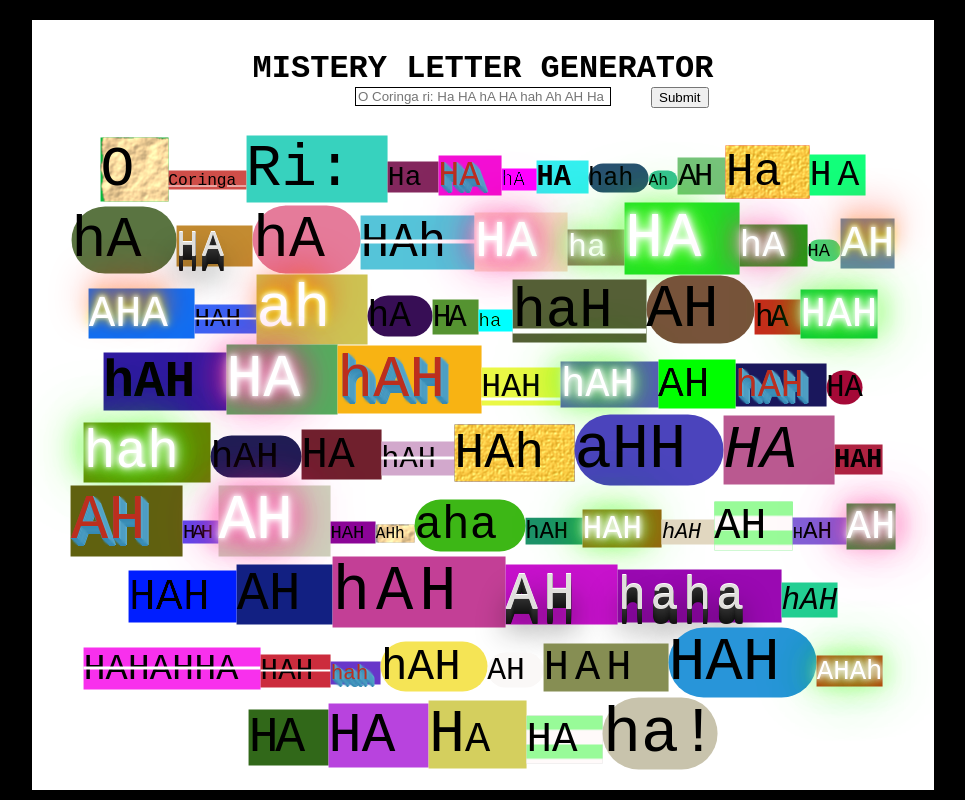
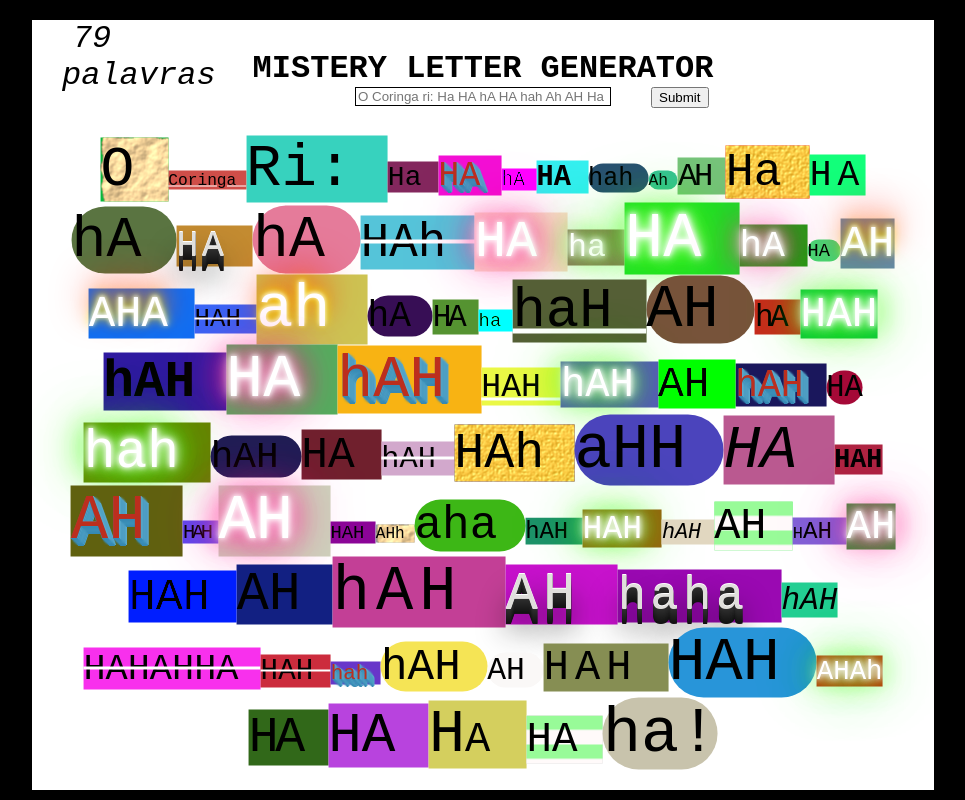
Before and after one commit to tryber/sd-01-week4-5-project-mystery-letter, a plain HTML site: page mateustalles/index.html in a window 1280 px wide. Shown: the whole page, without its empty margins (157-1122 px from the left). Drawn offline with Linux system fonts and the light colour scheme.

Commit message:
Implementado contador de palavras!

```diff
--- a/mateustalles/index.html
+++ b/mateustalles/index.html
@@ -14,6 +14,7 @@
                 HAH AH HAH AH hAH AHh aha hAH HAH hAH AH hAH AH HAH AH hAH AH haha hAH HAHAHHA HAH hah hAH AH HAH HAH AHAh HA HA Ha HA ha!" class="input-letter input-letter-size border-black"></input>
                 </div>
                 <input type="submit" class="btn-submit" />
+                <span class="word-counter"></span>
             <div class="container-result">
             </div>
             <div class="temp-div" id="temp-div"><br>
@@ -42,17 +43,12 @@
                     <option value="border-radius-3" class="dropdown border-radius-3">Border-radius 3</option>
                     <option value="saturate" class="dropdown saturate">Saturate</option>
                     <option value="rotate-upsidedown" class="dropdown rotate-upsidedown">Rotate</option>
-
                 </select><br><br>
                 Font size :
                 <select class="dropdown-font-size" name="font-size">
-
-                    </select>
+                </select>
                 <br><br>
-                <!--Por algum motivo o input type="color" convencional está travando
-                     quando adicionado na div fluutuante, entao vou usar uma paleta
-                     Javascript que achei na internet. -->
-                    <div class="color-container border-white">Font color ⇩</div>
+                <div class="color-container border-white">Font color ⇩</div>
             </div>
         </div>
         <script type="text/javascript" src="script.js"></script>
--- a/mateustalles/script.js
+++ b/mateustalles/script.js
@@ -22,6 +22,7 @@ function coringaRi() {
     stringArray.push(placeholder.toString().split(" "));
     randomSize();
     classMenu();
+    wordCounter();
 }
 coringaRi();
 
@@ -30,6 +31,7 @@ btnEnvia.addEventListener("click", function() {
     stringFormation();
     randomSize();
     classMenu();
+    wordCounter();
 });
 
 function stringFormation () {
@@ -136,3 +138,17 @@ function reset() {
         document.querySelector(".container-result").removeChild(word);
     };
 };
+
+function wordCounter() {
+    let wordCounter = document.querySelector(".word-counter");
+    let wordArray = document.querySelectorAll(".current-word");
+    let counter = 0;
+    for (let word of wordArray) {
+        if ( word.innerText == "" || word.innerText == " " ) {
+            wordCounter.innerHTML = counter + " palavras";
+        } else {
+            counter++;
+            wordCounter.innerHTML = counter+" palavras";
+        }
+    }
+}
--- a/mateustalles/style.css
+++ b/mateustalles/style.css
@@ -79,6 +79,15 @@ h1 {
     display: none;
 }
 
+.word-counter {
+    position : absolute;
+    top: 0px;
+    left: 30px;
+    max-width: 60px;
+    font-style: italic;
+    font-size: 2em;
+}
+
 .btn-close {
     position: absolute;
     top: 0%;
```
